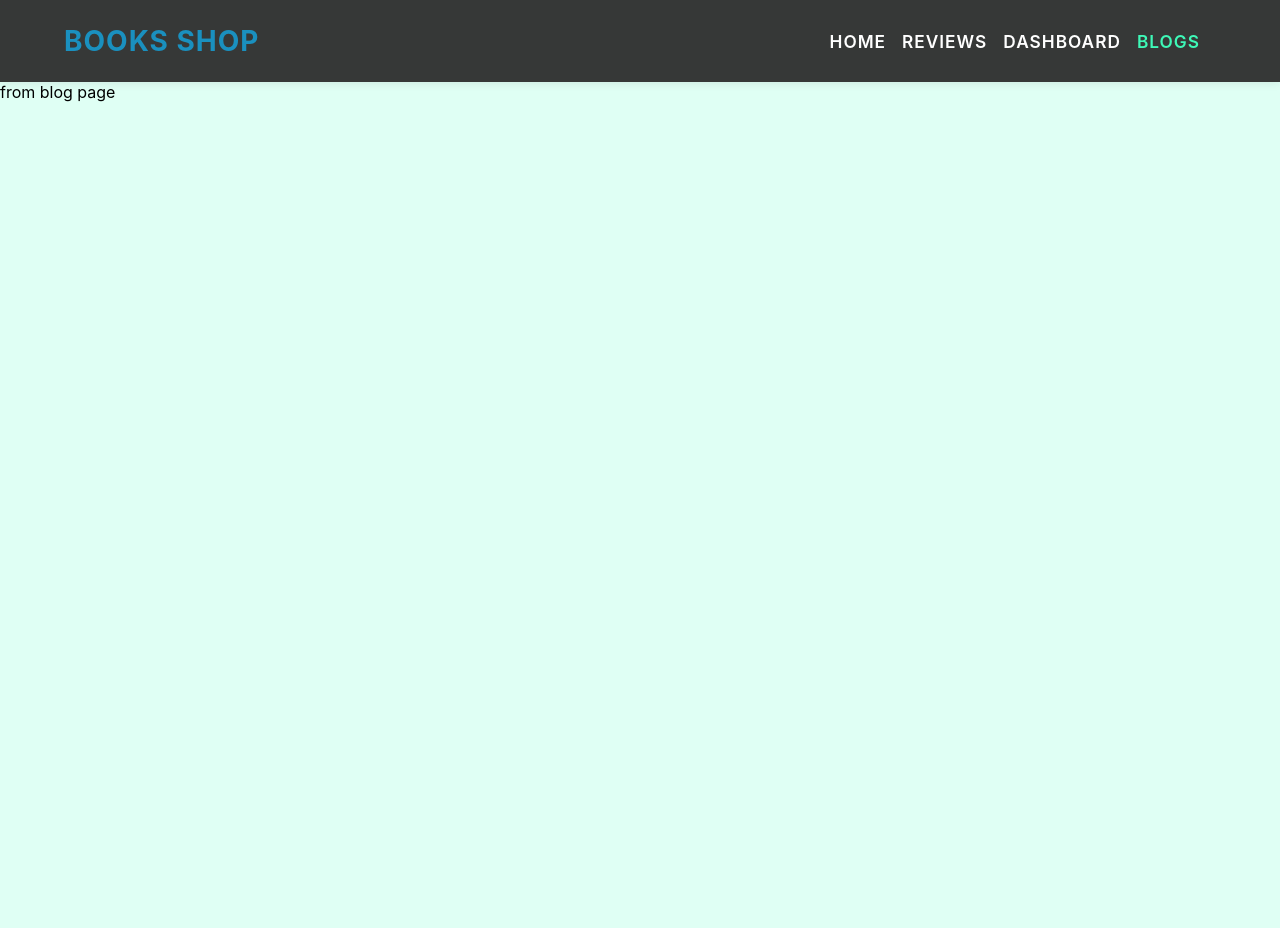
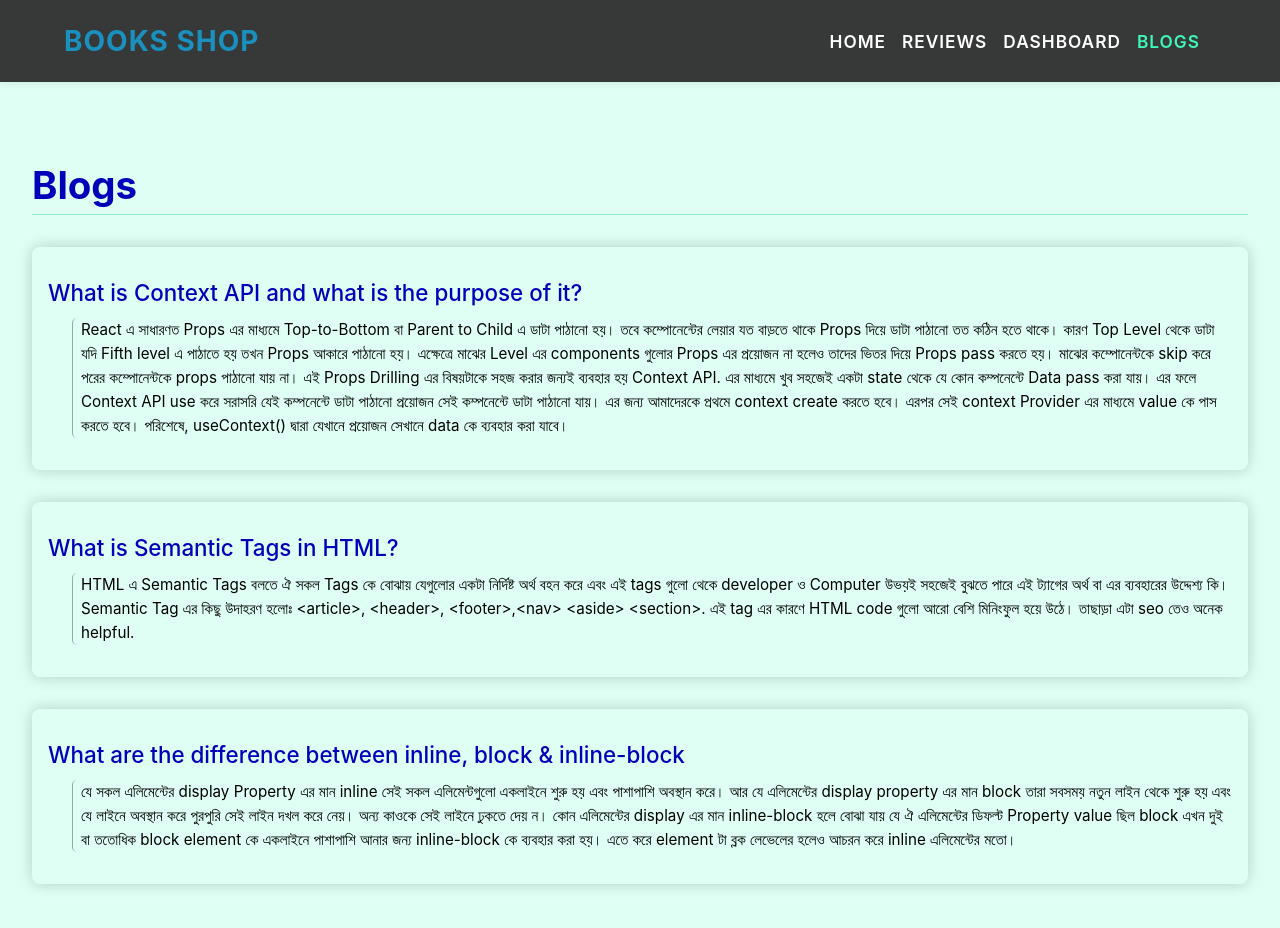
Before and after one commit to sam-suzzaman/PH-Assignment-9, a React (Create React App) app: page /blogs in a window 1280 px wide. Shown: the top 928 px of the page. Before the commit the page ends 800 px from the top, so only its background shows below. Built offline with nearby package versions, Linux system fonts and the light colour scheme.

Commit message:
adding blog page content

```diff
--- /dev/null
+++ b/src/components/Blog/Blog.js
@@ -0,0 +1,12 @@
+import "./blog.css";
+const Blog = (props) => {
+    const { title, des } = props.blog;
+    return (
+        <div className="blog">
+            <h3 className="blog-question">{title}</h3>
+            <p className="blog-answer">{des}</p>
+        </div>
+    );
+};
+
+export default Blog;
--- /dev/null
+++ b/src/components/Blog/blog.css
@@ -0,0 +1,26 @@
+.blog {
+    margin-bottom: 2rem;
+    padding: 2rem 1rem;
+    box-shadow: 0 0 15px rgba(0, 0, 0, 0.2);
+    border-radius: 8px;
+}
+.blog-question {
+    font-size: calc(1rem + 0.5vw);
+    font-weight: 500;
+    color: #0101ba;
+    margin-bottom: 0.75rem;
+}
+.blog-answer {
+    font-size: calc(0.75rem + 0.25vw);
+    line-height: 1.5rem;
+    color: black;
+    margin-left: 1.5rem;
+    border-left: 1px solid rgba(0, 0, 0, 0.334);
+    padding-left: 0.5rem;
+    border-radius: 5px;
+}
+@media (max-width: 450px) {
+    .blog-answer {
+        margin-left: 0.75rem;
+    }
+}
--- a/src/components/pages/BlogsPage/Blogs.css
+++ b/src/components/pages/BlogsPage/Blogs.css
@@ -0,0 +1,12 @@
+.blog-wrapper {
+    padding: 5rem 2rem;
+}
+.blog-title {
+    font-size: calc(1.2rem + 1.5vw);
+    color: #0101ba;
+    border-bottom: 1px solid #92ebcc;
+    padding-bottom: 0.35rem;
+}
+.blog-row {
+    margin-top: 2rem;
+}
--- a/src/components/pages/BlogsPage/BlogsPage.js
+++ b/src/components/pages/BlogsPage/BlogsPage.js
@@ -1,8 +1,23 @@
-import React from "react";
+import React, { useEffect, useState } from "react";
 import "./Blogs.css";
+import BlogsData from "../../utilities/BlogsData";
+import Blog from "../../Blog/Blog";
 
 const BlogsPage = () => {
-    return <div>from blog page</div>;
+    const [blogs, setBlogs] = useState([]);
+    useEffect(() => {
+        setBlogs(BlogsData);
+    }, []);
+    return (
+        <section className="blog-wrapper">
+            <h2 className="blog-title">Blogs</h2>
+            <div className="blog-row">
+                {blogs.map((blog) => (
+                    <Blog key={blog.id} blog={blog} />
+                ))}
+            </div>
+        </section>
+    );
 };
 
 export default BlogsPage;
--- a/src/components/pages/DashboardPage/DashBoardPage.js
+++ b/src/components/pages/DashboardPage/DashBoardPage.js
@@ -19,7 +19,7 @@ const DashBoardPage = () => {
             <div className="bar-data">
                 <BarChart width={1200} height={250} data={chartData}>
                     <CartesianGrid strokeDasharray="3 3" />
-                    <XAxis dataKey="name" />
+                    <XAxis dataKey="month" />
                     <YAxis />
                     <Tooltip />
                     <Legend />
@@ -28,6 +28,7 @@ const DashBoardPage = () => {
                     <Bar dataKey="revenue" fill="#1a90bf" />
                 </BarChart>
             </div>
+
             <div className="area-chart">
                 <LineChart
                     width={1200}
@@ -36,7 +37,7 @@ const DashBoardPage = () => {
                     margin={{ top: 5, right: 30, left: 20, bottom: 5 }}
                 >
                     <CartesianGrid strokeDasharray="3 3" />
-                    <XAxis dataKey="name" />
+                    <XAxis dataKey="month" />
                     <YAxis />
                     <Tooltip />
                     <Legend />
--- /dev/null
+++ b/src/components/utilities/BlogsData.js
@@ -0,0 +1,21 @@
+const BlogsData = [
+    {
+        id: 1,
+        title: "What is Context API and what is the purpose of it?",
+        des: `React এ সাধারণত Props এর মাধ্যমে Top-to-Bottom বা Parent to Child এ ডাটা পাঠানো হয়। তবে কম্পোনেন্টের লেয়ার যত বাড়তে থাকে Props দিয়ে ডাটা পাঠানো তত কঠিন হতে থাকে। কারণ Top Level থেকে ডাটা যদি Fifth level এ পাঠাতে হয় তখন Props আকারে পাঠানো হয়। এক্ষেত্রে মাঝের Level এর components গুলোর Props এর প্রয়োজন না হলেও তাদের ভিতর দিয়ে Props pass করতে হয়। মাঝের কম্পোনেন্টকে skip করে পরের কম্পোনেন্টকে props পাঠানো যায় না। এই Props Drilling এর বিষয়টাকে সহজ করার জন্যই ব্যবহার হয় Context API. এর মাধ্যমে খুব সহজেই একটা state থেকে যে কোন কম্পনেন্টে Data pass করা যায়।
+        এর ফলে Context API use করে সরাসরি যেই কম্পনেন্টে ডাটা পাঠানো প্রয়োজন সেই কম্পনেন্টে ডাটা পাঠানো যায়। এর জন্য আমাদেরকে প্রথমে context create করতে হবে। এরপর সেই context Provider এর মাধ্যমে value কে  পাস করতে হবে। পরিশেষে, useContext() দ্বারা যেখানে প্রয়োজন সেখানে data কে ব্যবহার করা যাবে।
+        `,
+    },
+    {
+        id: 2,
+        title: "What is Semantic Tags in HTML?",
+        des: ` HTML এ Semantic Tags বলতে ঐ সকল Tags কে বোঝায় যেগুলোর একটা নির্দিষ্ট অর্থ বহন করে এবং এই tags গুলো থেকে developer ও Computer উভয়ই সহজেই বুঝতে পারে এই ট্যাগের অর্থ বা এর ব্যবহারের উদ্দেশ্য কি। Semantic Tag এর কিছু উদাহরণ হলোঃ <article>, <header>, <footer>,<nav> <aside> <section>. এই tag এর কারণে HTML code গুলো আরো বেশি মিনিংফুল হয়ে উঠে। তাছাড়া এটা seo তেও অনেক helpful. `,
+    },
+    {
+        id: 3,
+        title: "What are the difference between inline, block & inline-block",
+        des: "যে সকল এলিমেন্টের display Property এর মান inline সেই সকল এলিমেন্টগুলো একলাইনে শুরু হয় এবং পাশাপাশি অবস্থান করে। আর যে এলিমেন্টের display property এর মান block তারা সবসময় নতুন লাইন থেকে শুরু হয় এবং যে লাইনে অবস্থান করে পুরপুরি সেই লাইন দখল করে নেয়। অন্য কাওকে সেই লাইনে ঢুকতে দেয় ন। কোন এলিমেন্টের display এর মান inline-block হলে বোঝা যায় যে ঐ এলিমেন্টের ডিফল্ট Property value ছিল block এখন দুই বা ততোধিক block element কে একলাইনে পাশাপাশি আনার জন্য inline-block কে ব্যবহার করা হয়। এতে করে element টা ব্লক লেভেলের হলেও আচরন করে inline এলিমেন্টের মতো।  ",
+    },
+];
+
+export default BlogsData;
```
